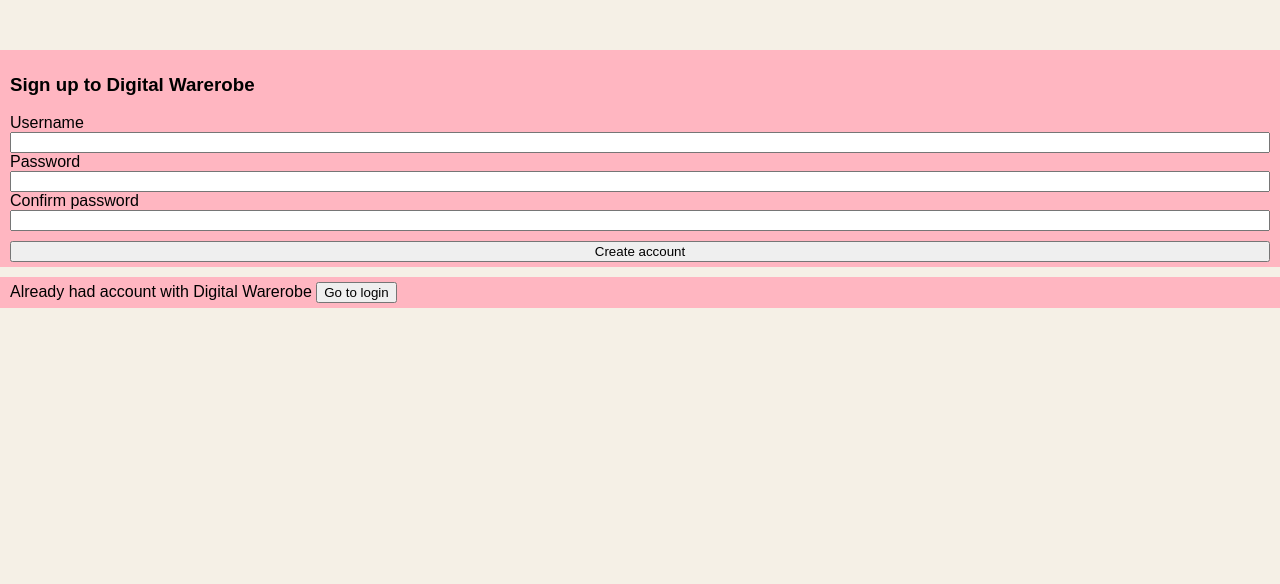
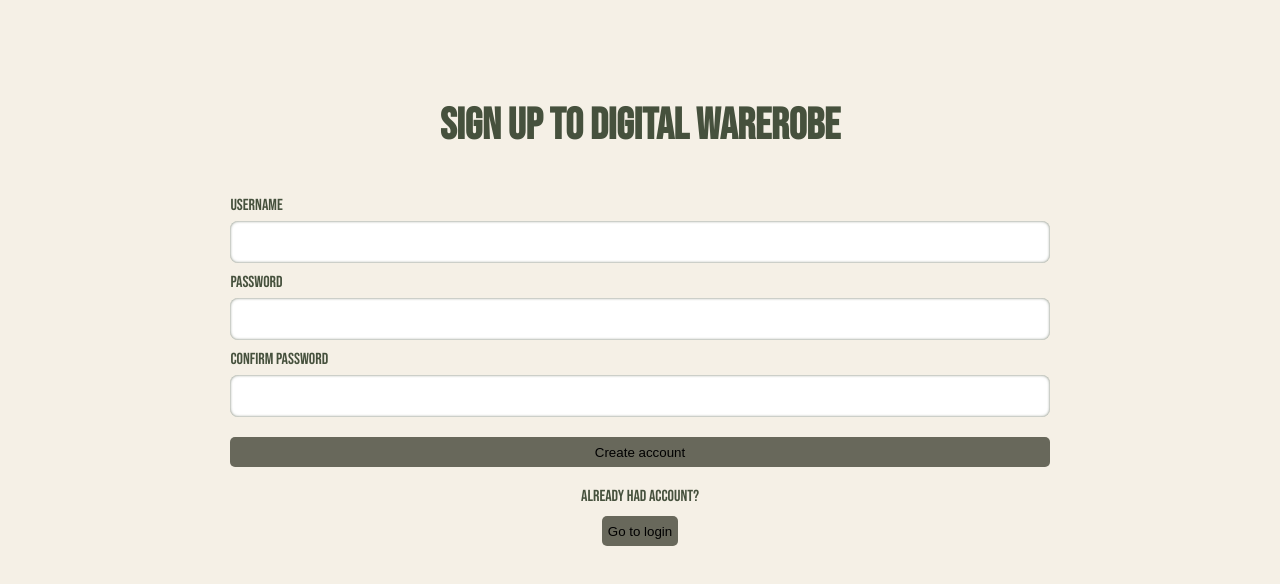
Before and after one commit to nqphu412/Draft_Digital_Warerobe, a website: page public/pageLayout/login_registerPage.html in a window 1280 px wide. Both pictures are taken after typing "Sample", "Sample123" into the empty fields and a click on the button "Create an account". Drawn offline with Linux system fonts and the light colour scheme.

Commit message:
Change design and script for main and login page

```diff
--- a/public/pageLayout/login_registerPage.html
+++ b/public/pageLayout/login_registerPage.html
@@ -4,13 +4,18 @@
     <meta charset="UTF-8" />
     <title>Login page</title>
     <link rel="stylesheet" href="../style.css" />
+    <link rel="preconnect" href="https://fonts.googleapis.com" />
+    <link rel="preconnect" href="https://fonts.gstatic.com" crossorigin />
+    <link
+      href="https://fonts.googleapis.com/css2?family=Bebas+Neue&family=Oswald:wght@200..700&display=swap"
+      rel="stylesheet"
+    />
   </head>
-  <body>
+  <body class="body-authPage">
     <!-- Login -->
     <div class="login-card">
+      <h3>Log in to Digital Warerobe</h3>
       <form method="POST">
-        <h3>Log in to Digital Warerobe</h3>
-
         <label for="username">Username</label>
         <input type="text" name="username" id="username" />
         <label for="password">Password</label>
@@ -22,9 +27,8 @@
 
     <!-- Register -->
     <div class="register-card hidden">
+      <h3>Sign up to Digital Warerobe</h3>
       <form method="POST">
-        <h3>Sign up to Digital Warerobe</h3>
-
         <label for="username">Username</label>
         <input type="text" name="username" id="username" />
         <label for="password">Password</label>
@@ -39,43 +43,10 @@
     <!-- Changing mode button -->
     <div class="auth-change-mode-section">
       <p>New to Digital Warerobe</p>
-      <button>Create an account</button>
+      <button class="auth-change-mode-button">Create an account</button>
     </div>
 
     <!-- JavaScript -->
-    <script>
-      // Change between Login and Register
-      // Make sure when change mode, all old data in the previous form should be deleted
-      const changeModeSection = document.querySelector(
-        ".auth-change-mode-section",
-      );
-      const changeModeButton = changeModeSection.querySelector("button");
-      const register_card = document.querySelector(".register-card");
-      const login_card = document.querySelector(".login-card");
-
-      changeModeButton.addEventListener("click", function () {
-        if (register_card.classList.contains("hidden")) {
-          // Moving from login mode to register mode
-          login_card.querySelector("form").reset();
-
-          register_card.classList.remove("hidden");
-          login_card.classList.add("hidden");
-
-          changeModeSection.querySelector("p").innerHTML =
-            "Already had account with Digital Warerobe";
-          changeModeButton.innerHTML = "Go to login";
-        } else {
-          // Moving from register mode to login mode
-          register_card.querySelector("form").reset();
-
-          login_card.classList.remove("hidden");
-          register_card.classList.add("hidden");
-
-          changeModeSection.querySelector("p").innerHTML =
-            "New to Digital Warerobe";
-          changeModeButton.innerHTML = "Create an account";
-        }
-      });
-    </script>
+    <script src="../script.js"></script>
   </body>
 </html>
--- a/public/script.js
+++ b/public/script.js
@@ -1,3 +1,4 @@
+/////////////// Main page
 const itemData = {
   // Later, this one is exported from the data table item (1 user) or warerobe (when integrate many users)
   // Ignore index here, all in order that they are added
@@ -39,7 +40,7 @@ let currentCategory = "allCategory";
 let currentColor = "allColor";
 
 const warerobe_grid = document.querySelector(".warerobe-grid");
-showWarerobe(currentCategory, currentColor);
+if (warerobe_grid) showWarerobe(currentCategory, currentColor);
 
 // Allows 1 button selected at a time
 // Only items that in that category are shown
@@ -56,9 +57,11 @@ categoryOptionButtons.forEach((categoryButton) => {
 
 // Filter warerobe based on color selected
 const colorOptionDropbox = document.querySelector("#color-options");
-colorOptionDropbox.addEventListener("change", () => {
-  showWarerobe(currentCategory, colorOptionDropbox.value);
-});
+if (colorOptionDropbox) {
+  colorOptionDropbox.addEventListener("change", () => {
+    showWarerobe(currentCategory, colorOptionDropbox.value);
+  });
+}
 
 // Show warerobe based on current option of category and color
 function showWarerobe(categoryType, colorType) {
@@ -96,3 +99,35 @@ function showWarerobe(categoryType, colorType) {
     }
   }
 }
+
+/////////////// Login - Register page
+// Change between Login and Register
+// Make sure when change mode, all old data in the previous form should be deleted
+const changeModeSection = document.querySelector(".auth-change-mode-section");
+const changeModeButton = changeModeSection.querySelector(
+  ".auth-change-mode-button",
+);
+const register_card = document.querySelector(".register-card");
+const login_card = document.querySelector(".login-card");
+
+changeModeButton.addEventListener("click", function () {
+  if (register_card.classList.contains("hidden")) {
+    // Moving from login mode to register mode
+    login_card.querySelector("form").reset();
+
+    register_card.classList.remove("hidden");
+    login_card.classList.add("hidden");
+
+    changeModeSection.querySelector("p").innerHTML = "Already had account?";
+    changeModeButton.innerHTML = "Go to login";
+  } else {
+    // Moving from register mode to login mode
+    register_card.querySelector("form").reset();
+
+    login_card.classList.remove("hidden");
+    register_card.classList.add("hidden");
+
+    changeModeSection.querySelector("p").innerHTML = "New to Digital Warerobe";
+    changeModeButton.innerHTML = "Create an account";
+  }
+});
--- a/public/style.css
+++ b/public/style.css
@@ -6,6 +6,7 @@ body {
   display: flex;
   flex-direction: column;
   row-gap: 10px;
+  color: #46513d;
 }
 
 p {
@@ -20,25 +21,62 @@ a {
   cursor: pointer;
 }
 
-.hidden {
-  display: none;
+/* For authenticate page */
+h3 {
+  font-size: 44px;
 }
 
-/* For authenticate page */
+.body-authPage {
+  display: flex;
+  flex-direction: column;
+  align-items: center;
+}
+
 form {
+  width: 80%;
   display: flex;
   flex-direction: column;
 }
 
+input {
+  height: 40px;
+  box-shadow: inset 0 0 3px #46513dc5;
+  border: none;
+  border-radius: 8px;
+  margin-top: 6px;
+  margin-bottom: 10px;
+  padding-left: 20px;
+}
 .login-card,
 .register-card,
 .auth-change-mode-section {
+  display: flex;
+  flex-direction: column;
+  align-items: center;
+  width: 80%;
   padding: 5px 10px;
-  background-color: lightpink;
 }
 
-button.submit {
+.submit,
+.auth-change-mode-button {
+  height: 30px;
+  border: none;
   margin-top: 10px;
+  border-radius: 5px;
+  background-color: #68685b;
+  transition: all ease 0.2s;
+}
+
+.submit:hover,
+.auth-change-mode-button:hover {
+  background-color: #292b24;
+  color: #f5f0e6;
+}
+
+.submit:active,
+.auth-change-mode-button:active {
+  background-color: #eae2d2;
+  color: #292b24;
 }
 
 /* For draft page */
@@ -148,3 +186,7 @@ button.submit {
 .outfit-combination {
   background-color: lightyellow;
 }
+
+.hidden {
+  display: none;
+}
```
